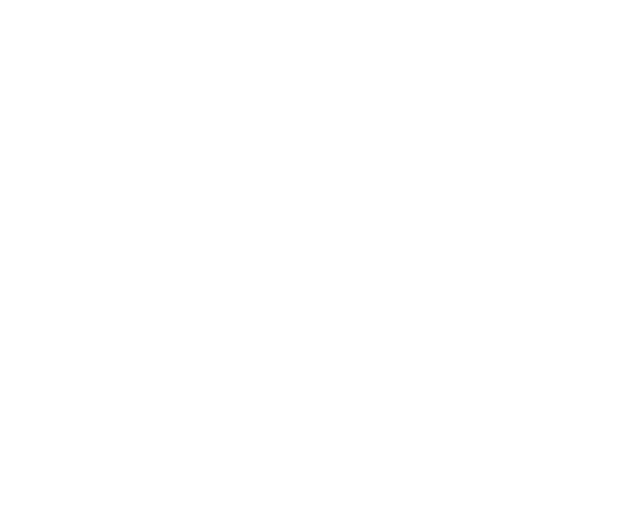
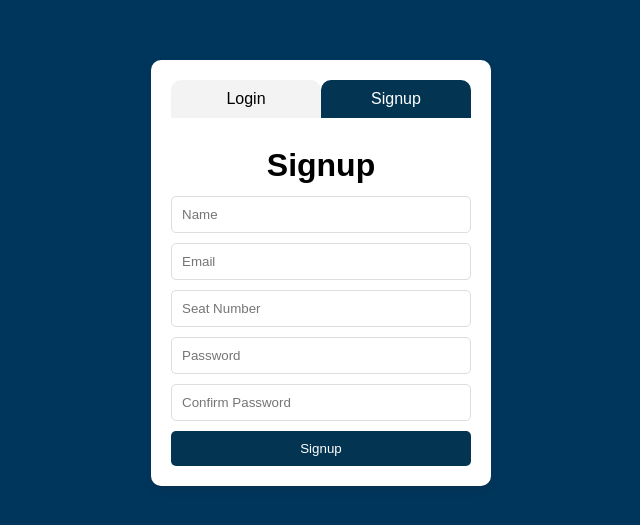
Before and after one commit to Yahya305/IAD-project, a React (Vite) app in the folder client/: page /student/Signup in a window 1280 px wide. Before the commit this address had no page. Shown: the part 127-652 px from the top of the page, without its empty margins (319-959 px from the left). Built offline with nearby package versions, Linux system fonts and the light colour scheme.

Commit message:
loginAuth

```diff
--- a/client/package.json
+++ b/client/package.json
@@ -12,7 +12,8 @@
   "dependencies": {
     "react": "^18",
     "react-dom": "^18",
-    "react-router": "^7.2.0"
+    "react-router": "^7.2.0",
+    "react-router-dom": "^7.3.0"
   },
   "devDependencies": {
     "@eslint/js": "^9.21.0",
--- /dev/null
+++ b/client/src/pages/student/login/Login.jsx
@@ -0,0 +1,49 @@
+import React from 'react'
+import { useState } from "react";
+import { useNavigate } from "react-router-dom";
+import './style.css'
+
+export default function Loginpage() {
+        const [email, setEmail] = useState("");
+        const [password, setPassword] = useState("");
+        const [isLogin, setIsLogin] = useState(true);
+        const navigate = useNavigate();
+
+        const handleSubmit = (e) => {
+          e.preventDefault();
+          console.log("Logging in with", email, password);
+        };
+
+        const handleSignup = (e) => {
+          e.preventDefault();
+          console.log("Signing")
+          setIsLogin(false); navigate("/student/Signup")
+        }
+
+        return (
+          <div className="container">
+            <div className="form-container">
+                <div className="form-toggle">
+                    <button className={isLogin ? "active" : ""}   onClick={()=> setIsLogin(true)} >Login</button>
+                    <button className={!isLogin ? "active" : ""}  onClick={handleSignup} >Signup</button>
+                </div>
+                    <h1>Login</h1>
+                    <form  className='form'  onSubmit={handleSubmit}>
+                    <input  className='form input'
+                        type="email"
+                        placeholder="Email"
+                        value={email}
+                        onChange={(e) => setEmail(e.target.value)}
+                    />
+                    <input
+                        type="password"
+                        placeholder="Password"
+                        value={password}
+                        onChange={(e) => setPassword(e.target.value)}
+                    />
+                    <button type="submit">Login</button>
+                    </form>
+           </div>
+          </div>
+        );
+};
--- /dev/null
+++ b/client/src/pages/student/login/signup.jsx
@@ -0,0 +1,68 @@
+import React from 'react'
+import { useState } from "react";
+import { useNavigate } from "react-router-dom";
+import "./style.css";
+
+
+export default function Signup() {
+    const [email, setEmail] = useState("");
+    const [password, setPassword] = useState("");
+    const [seatnum, setSeatno] = useState("");
+    const [isLogin, setIsLogin] = useState(true);
+    const navigate = useNavigate();
+
+    const handleSubmit = (e) => {
+        e.preventDefault();
+        console.log("Logging in with", email, password);
+      };
+
+    const handlelogin = (e) => {
+      e.preventDefault();
+      setIsLogin(true);
+      navigate("/student/login");
+    };
+
+
+
+  return (
+    <div className="container">
+      <div className="form-container">
+      <div className="form-toggle">
+                    <button className={!isLogin ? "active" : ""}   onClick={handlelogin} >Login</button>
+                    <button className={isLogin ? "active" : ""}  onClick={()=> {setIsLogin(false)}} >Signup</button>
+        </div>
+        <h1>Signup</h1>
+        <form className="form">
+          <input
+            type="text"
+            placeholder="Name"
+          />
+          <input
+                        type="email"
+                        placeholder="Email"
+                        value={email}
+                        onChange={(e) => setEmail(e.target.value)}
+                    />
+          <input type="text"
+          placeholder='Seat Number'
+          value={seatnum}
+          onChange={(e) => setSeatno(e.target.value)}/>
+
+           <input
+                        type="password"
+                        placeholder="Password"
+                        value={password}
+                        onChange={(e) => setPassword(e.target.value)}
+                    />
+          <input
+                        type="password"
+                        placeholder="Confirm Password"
+                        value={password}
+                        onChange={(e) => setPassword(e.target.value)}
+                    />
+          <button type="submit">Signup</button>
+        </form>
+      </div>
+    </div>
+  )
+}
--- /dev/null
+++ b/client/src/pages/student/login/style.css
@@ -0,0 +1,127 @@
+body {
+    font-family: Arial, sans-serif;
+    display: flex;
+    justify-content: center;
+    align-items: center;
+    height: 100vh;
+    margin: 0;
+    background-color: #00365c;
+  }
+
+  .container {
+    display: flex;
+    justify-content: center;
+    align-items: center;
+    height: 100vh;
+    width: 100%;
+  }
+
+  .form-container {
+    background-color: white;
+    padding: 20px;
+    border-radius: 10px;
+    box-shadow: 0 4px 8px rgba(56, 8, 8, 0.1);
+    width: 300px;
+  }
+
+  .form-toggle {
+    display: flex;
+    justify-content: space-between;
+    margin-bottom: 20px;
+  }
+
+  .form-toggle button {
+    width: 50%;
+    padding: 10px;
+    background-color: #f3f3f3;
+    border: none;
+    cursor: pointer;
+    font-size: 16px;
+    border-radius: 10px 10px 0 0;
+  }
+
+  .form-toggle .active {
+    background-color: #033452;
+    color: white;
+  }
+
+  .form {
+    display: flex;
+    flex-direction: column;
+  }
+
+  .form h2 {
+    margin-bottom: 20px;
+  }
+
+  .form input {
+    padding: 10px;
+    margin-bottom: 10px;
+    border: 1px solid #ddd;
+    border-radius: 5px;
+  }
+
+  .form button {
+    padding: 10px;
+    background-color:#033452;
+    color: white;
+    border: none;
+    border-radius: 5px;
+    cursor: pointer;
+  }
+
+  /* .form a {
+    color: #007bff;
+    text-decoration: none;
+    margin-bottom: 10px;
+    text-align: right;
+  }
+
+  .form p {
+    text-align: center;
+  } */
+
+  h1 {
+    margin:3px ;
+    padding: 9px;
+    text-align: center;
+  }
+
+  .form button:hover {
+    background-color: #071d35;
+  }
+
+  @media (max-width: 768px) {
+    .container {
+      max-width: 90%;
+    }
+
+    .form-toggle button {
+      font-size: 14px;
+    }
+
+    .form input, .form button {
+      font-size: 14px;
+      padding: 8px;
+    }
+  }
+
+  @media (max-width: 480px) {
+    .container {
+      max-width: 100%;
+      padding: 10px;
+    }
+
+    .form-container {
+      padding: 15px;
+    }
+
+    .form-toggle {
+      flex-direction: column;
+    }
+
+    .form-toggle button {
+      width: 100%;
+      margin-bottom: 5px;
+    }
+  }
--- a/client/src/routes/route.jsx
+++ b/client/src/routes/route.jsx
@@ -3,6 +3,9 @@
 import StudentDashboard from "../pages/student/dashboard";
 import LandingPage from "../pages/landing-page";
 import TeacherDashboard from "../pages/teacher/dashboard";
+import Loginpage from "../pages/student/login/Login";
+import Signup from "../pages/student/login/signup";
+
 
 function Router() {
     return (
@@ -10,6 +13,10 @@
             <Route path="/" element={<LandingPage />} />
             <Route path="/student/dashboard" element={<StudentDashboard />} />
             <Route path="/teacher/dashboard" element={<TeacherDashboard />} />
+            <Route path="/student/login" element={<Loginpage/>} />
+            <Route path="/student/Signup" element={<Signup/>} />
+
+
         </Routes>
     );
 }
```
Also changed, not shown: 1 other file (tests, documents, lock files or other folders).
